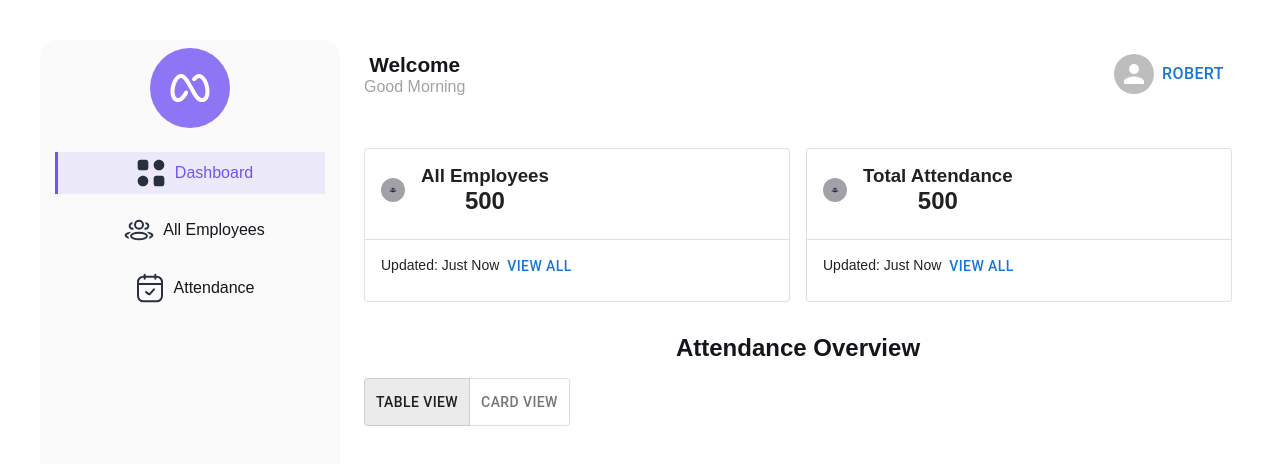
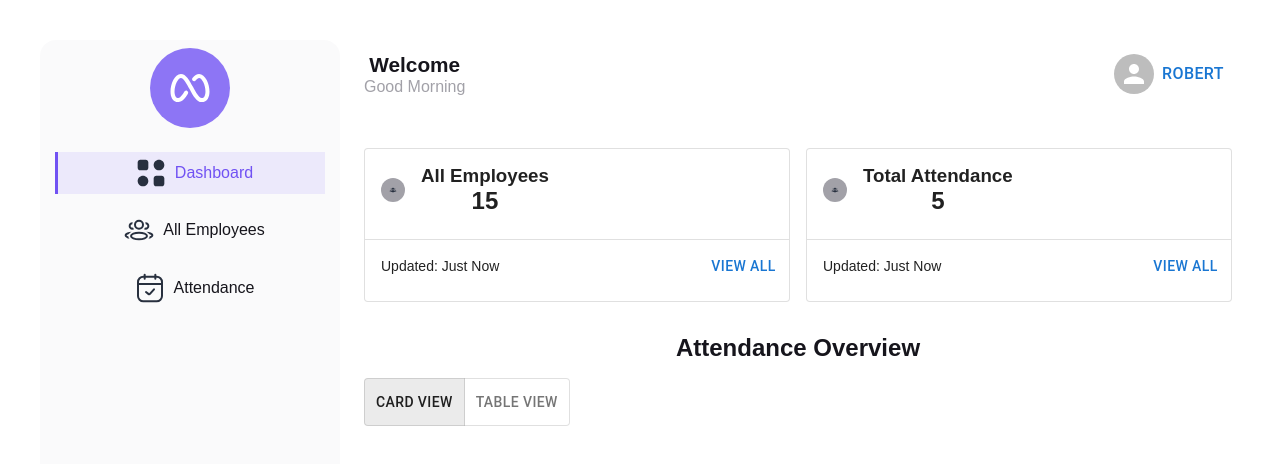
Before and after one commit to obadaDeg/employee-management-system, a React (Vite) app: page / in a window 1280 px wide. Shown: the top 464 px of the page. Built offline with nearby package versions, Linux system fonts and the light colour scheme.

Commit message:
Some Changes on the homepage

```diff
--- a/src/components/MockCard/MockCard.jsx
+++ b/src/components/MockCard/MockCard.jsx
@@ -20,7 +20,19 @@ function MockCard({ title, updatedTime, count = 0, linkTo = "/employees" }) {
       <footer className={styles.cardFooter}>
         <span>Updated: {updatedTime}</span>
         <Link to={linkTo}>
-          <Button>View All</Button>
+          <Button
+            disableElevation
+            disableFocusRipple
+            disableRipple
+            className={styles.viewButton}
+            // sx={{
+            //   ":hover": {
+            //     backgroundColor: "transparent",
+            //   },
+            // }}
+          >
+            View All
+          </Button>
         </Link>
       </footer>
     </Card>
--- a/src/components/MockCard/MockCard.module.css
+++ b/src/components/MockCard/MockCard.module.css
@@ -1,4 +1,3 @@
-
 .dashboardCard {
   display: flex;
   flex-direction: column;
@@ -40,6 +39,10 @@
 .cardFooter {
   font-size: 0.875rem;
   margin: 0 1rem 1rem;
+  display: flex;
+  align-items: center;
+  justify-content: space-between;
+  width: 95%;
   color: var(--gray-color-400);
 }
 
@@ -54,3 +57,7 @@
   text-align: center;
   font-weight: bold;
 }
+
+.viewButton:hover {
+  background-color: transparent;
+}
--- a/src/pages/HomePage/HomePage.jsx
+++ b/src/pages/HomePage/HomePage.jsx
@@ -1,7 +1,7 @@
 import { Button, ToggleButton, ToggleButtonGroup } from "@mui/material";
 import styles from "./HomePage.module.css";
 import TableView from "../../components/Table/TableView";
-import { attendanceData } from "../../utils/dummyData";
+import { attendanceData, employeesData } from "../../utils/dummyData";
 import { Link, useSearchParams } from "react-router-dom";
 import MockCard from "../../components/MockCard/MockCard";
 import AttendanceCard from "../../components/AttendanceCard/AttendanceCard";
@@ -10,7 +10,7 @@ import { attendanceColumns } from "../../utils/constants";
 export default function HomePage() {
   const [searchParams, setSearchParams] = useSearchParams();
 
-  const viewMode = searchParams.get("view") || "table";
+  const viewMode = searchParams.get("view") || "cards";
 
   const handleViewChange = (event, newMode) => {
     if (newMode) {
@@ -24,13 +24,13 @@ export default function HomePage() {
         <MockCard
           title={"All Employees"}
           updatedTime="Just Now"
-          count={500}
+          count={employeesData.length}
           linkTo="/employees"
         />
         <MockCard
           title={"Total Attendance"}
           updatedTime="Just Now"
-          count={500}
+          count={attendanceData.length}
           linkTo="/attendance"
         />
       </section>
@@ -44,11 +44,11 @@ export default function HomePage() {
           aria-label="View Mode"
           className={styles.toggleButtons}
         >
+          <ToggleButton value="cards" aria-label="Card View">
+            Card View
+          </ToggleButton>
           <ToggleButton value="table" aria-label="Table View">
             Table View
-          </ToggleButton>
-          <ToggleButton value="cards" aria-label="Card View">
-            Card View
           </ToggleButton>
         </ToggleButtonGroup>
 
```
